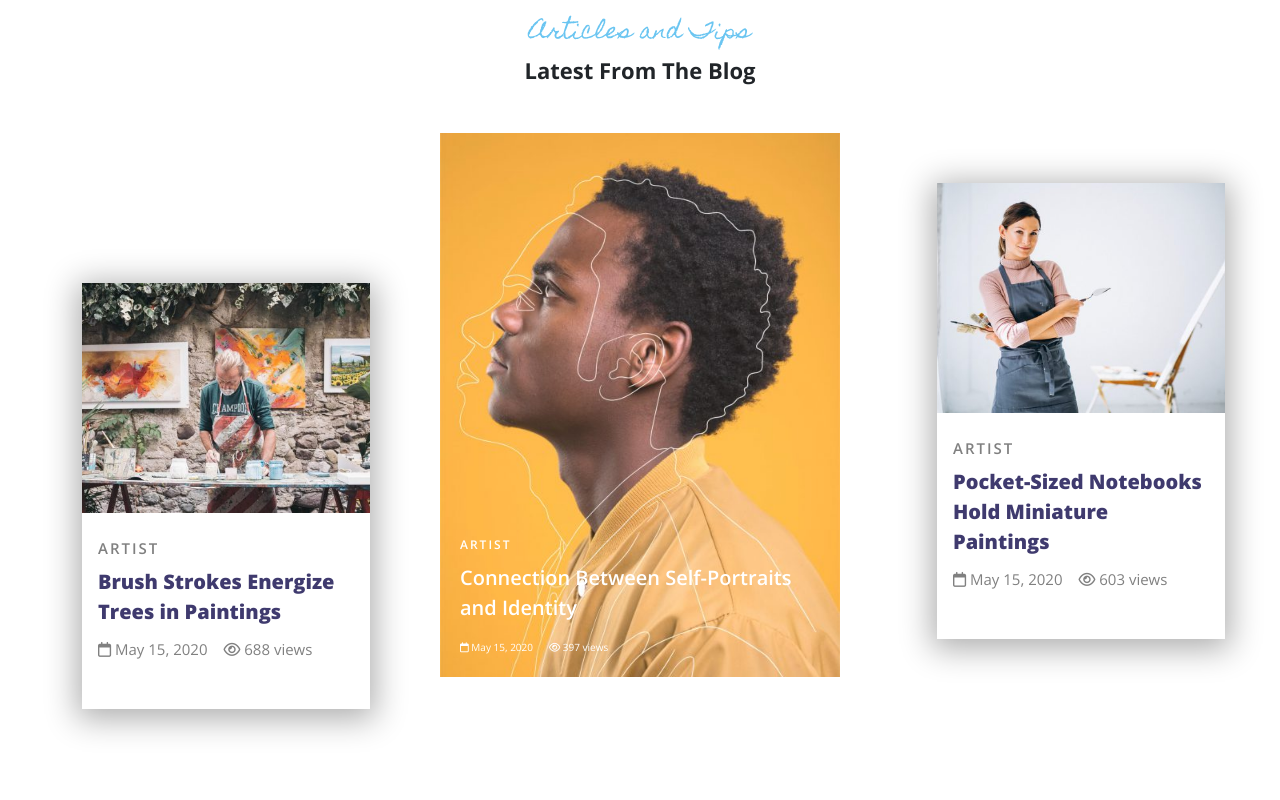
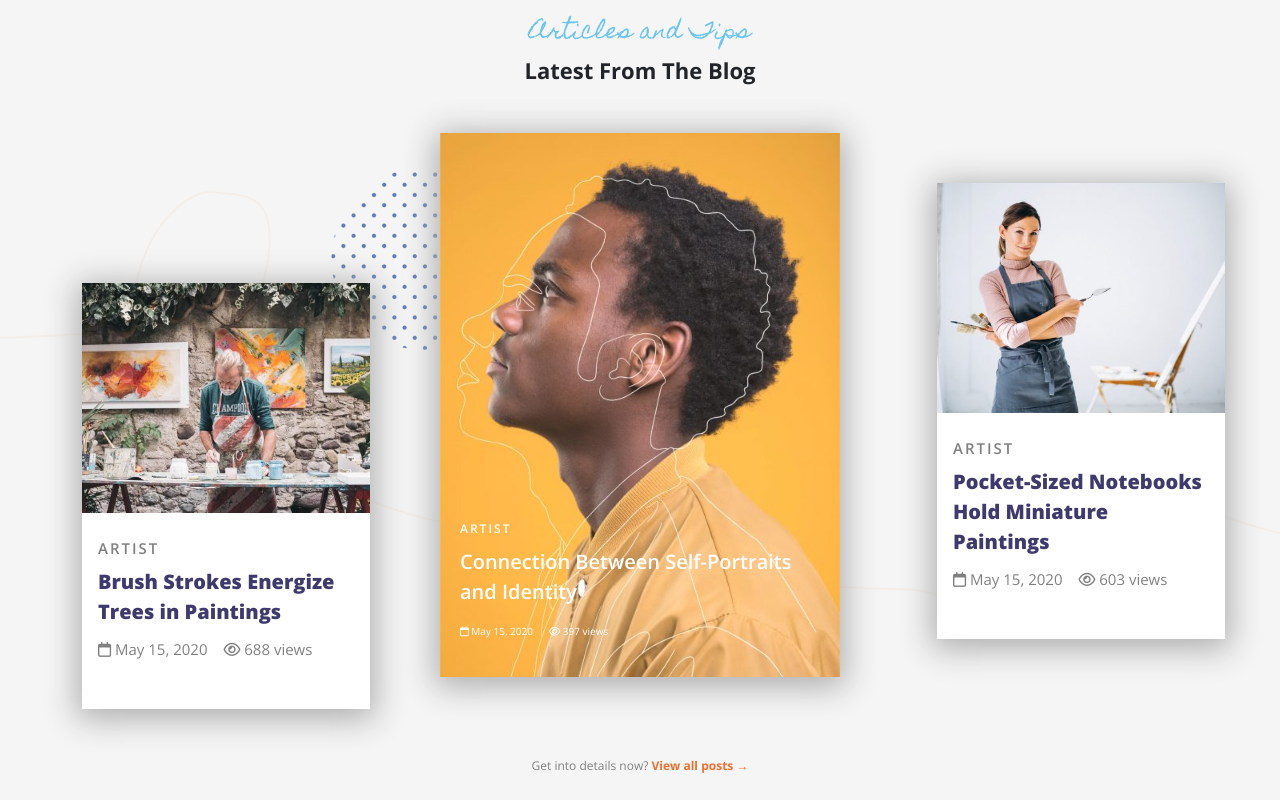
Before and after one commit to Corfaya/proj-html-vuejs, a Vue app: page / in a window 1280 px wide. Shown: the part 5180-5980 px from the top of the page. Built offline with nearby package versions, Linux system fonts and the light colour scheme; a web font is replaced by a local one.

Commit message:
[UPD] Blog section bg-images

```diff
--- a/src/components/partials/Blog.vue
+++ b/src/components/partials/Blog.vue
@@ -4,7 +4,7 @@ export default {
 }
 </script>
 <template>
-    <div class="py-5">
+    <div id="blog" class="py-5 bg-images">
         <div class="container">
             <div class="row">
                 <div class="col-12 text-center">
@@ -17,7 +17,7 @@ export default {
                     <div class="card rounded-0 border-0 first_article" style="width: 18rem;">
                         <div class="img-box">
                             <img src="../../assets/img/artist-blog-03-480x356.jpeg" class="card-img-top rounded-0"
-                                alt="...">
+                                alt="Blog article">
                         </div>
                         <div class="card-body pb-5">
                             <h5 class="blog-title">Artist</h5>
@@ -35,9 +35,9 @@ export default {
                     <div class="card rounded-0 border-0 position-relative" style="width: 18rem;">
                         <div class="img-box">
                             <img src="../../assets/img/artist-blog-02-500x680.jpg" class="card-img-top rounded-0"
-                                alt="...">
+                                alt="Blog article">
                         </div>
-                        <div class="text-blog position-absolute">
+                        <div class="text-blog position-absolute pb-3">
                             <h5 class="blog-title">Artist</h5>
                             <h4 class="blog-text">Connection Between Self-Portraits and Identity</h4>
                             <span>
@@ -47,23 +47,13 @@ export default {
                                 <i class="fa-regular fa-eye"></i>
                                 397 views</span>
                         </div>
-                        <!-- <div class="card-body pb-5">
-                            <h5 class="blog-title">Artist</h5>
-                            <h4 class="blog-text">Brush Strokes Energize Trees in Paintings</h4>
-                            <span>
-                                <i class="fa-regular fa-calendar"></i>
-                                May 15, 2020</span>
-                            <span class="ms-3">
-                                <i class="fa-regular fa-eye"></i>
-                                688 views</span>
-                        </div> -->
                     </div>
                 </div>
                 <div class="col-3">
                     <div class="card rounded-0 border-0 third_article" style="width: 18rem;">
                         <div class="img-box">
                             <img src="../../assets/img/artist-blog-01-480x356.jpg" class="card-img-top rounded-0"
-                                alt="...">
+                                alt="Blog article">
                         </div>
                         <div class="card-body pb-5">
                             <h5 class="blog-title">Artist</h5>
@@ -78,6 +68,16 @@ export default {
                     </div>
                 </div>
             </div>
+            <div class="row">
+                <div class="col-12">
+                    <p class="mt-5 text-center">
+                        Get into details now?
+                        <a href="#blog" class="text-decoration-none">
+                            View all posts &rarr;
+                        </a>
+                    </p>
+                </div>
+            </div>
         </div>
     </div>
 </template>
@@ -85,15 +85,38 @@ export default {
 @use "../../style/partials/vars" as *;
 @use "../../style/partials/utilities" as *;
 
+.bg-images {
+    background-color: $grey;
+    background-image: url("../../assets/img/maxcoach-shape-14.png"),  url("../../assets/img/maxcoach-shape-12.png");
+    background-repeat: no-repeat;
+    background-position: center, 30% 200px;
+    .container {
         .font-art {
             font-family: $artistic_font;
             color: $sky;
+        }
+
+        .card {
+            box-shadow: 0px 5px 30px 5px rgb(174, 174, 174);
+
+            .blog-title {
+                font-weight: 600;
+                letter-spacing: 2px;
+                text-transform: uppercase;
+                margin: 10px 0;
+            }
+
+            .blog-text {
+                line-height: 30px;
+                margin-bottom: 10px;
+            }
         }
 
         .col-6 {
             .card {
                 min-width: 400px;
                 margin: 0 auto;
+
                 img {
                     width: 100%;
                 }
@@ -101,37 +124,29 @@ export default {
                 .text-blog {
                     bottom: 0;
                     margin: 20px;
+
                     .blog-title {
                         color: $white;
-                font-weight: 600;
                         font-size: 12px;
-                letter-spacing: 2px;
-                text-transform: uppercase;
-                margin: 10px 0;
                     }
 
                     .blog-text {
                         color: $white;
                         font-weight: 600;
-                line-height: 30px;
+
                         font-size: 20px;
-                margin-bottom: 10px;
                     }
 
                     span {
                         color: $white;
                         font-size: 10px;
                     }
-
                 }
-
             }
         }
 
         .col-3 {
             .card {
-        box-shadow: 0px 5px 30px 5px rgb(174, 174, 174);
-
                 &.first_article {
                     margin-top: 150px;
                 }
@@ -153,19 +168,13 @@ export default {
 
                 .blog-title {
                     color: grey;
-            font-weight: 600;
                     font-size: 15px;
-            letter-spacing: 2px;
-            text-transform: uppercase;
-            margin: 10px 0;
                 }
 
                 .blog-text {
                     color: $blog_text;
                     font-weight: 900;
                     font-size: 20px;
-            line-height: 30px;
-            margin-bottom: 10px;
                 }
 
                 span {
@@ -174,4 +183,17 @@ export default {
                 }
             }
         }
+
+        .col-12 {
+            p {
+                color: grey;
+                font-size: 12px;
+                a {
+                    color: $orange_main;
+                    font-weight: 700;
+                }
+            }
+        }
+    }
+}
 </style>
```
Lines whose indentation alone changed are shown as unchanged.
